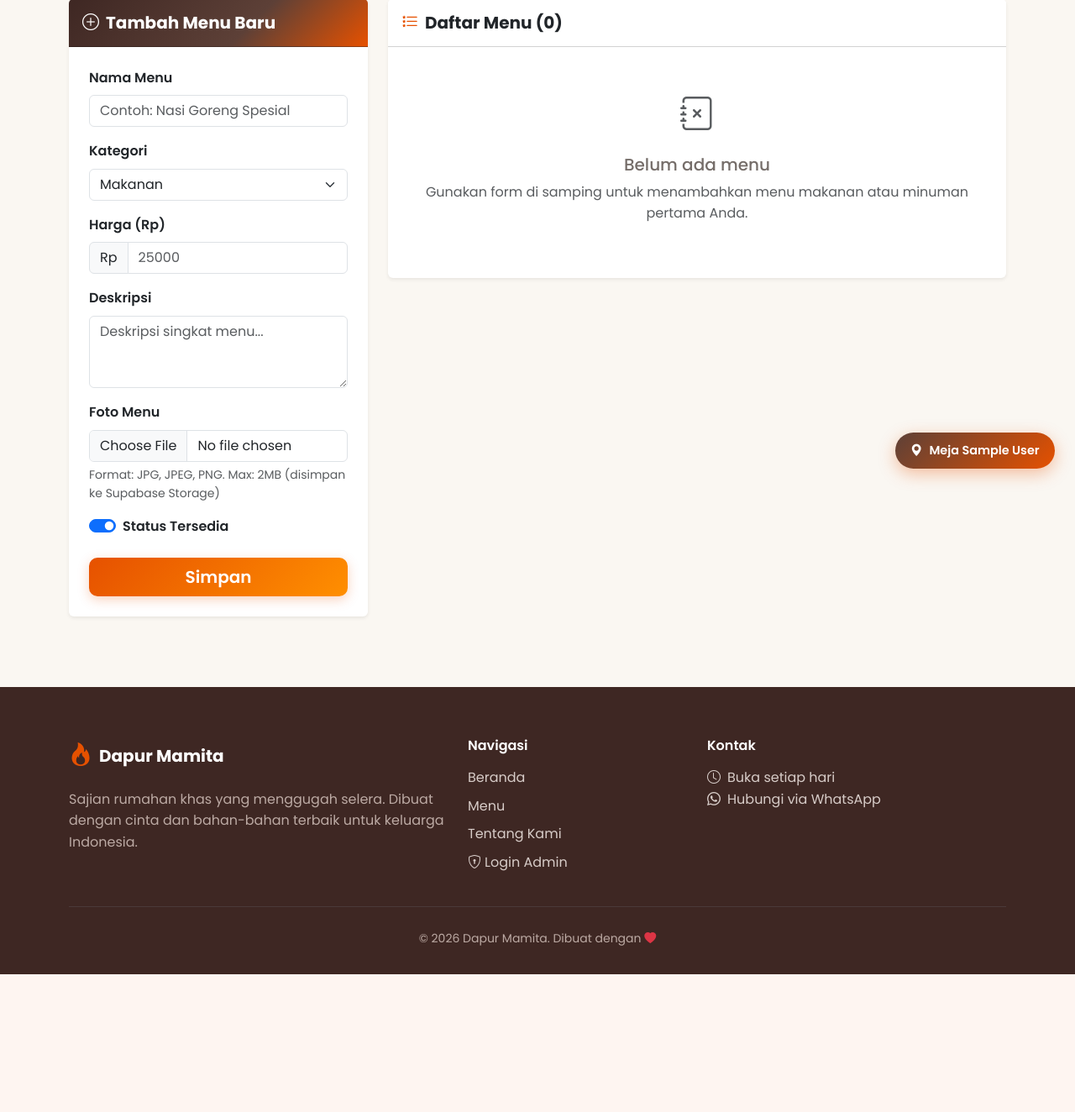
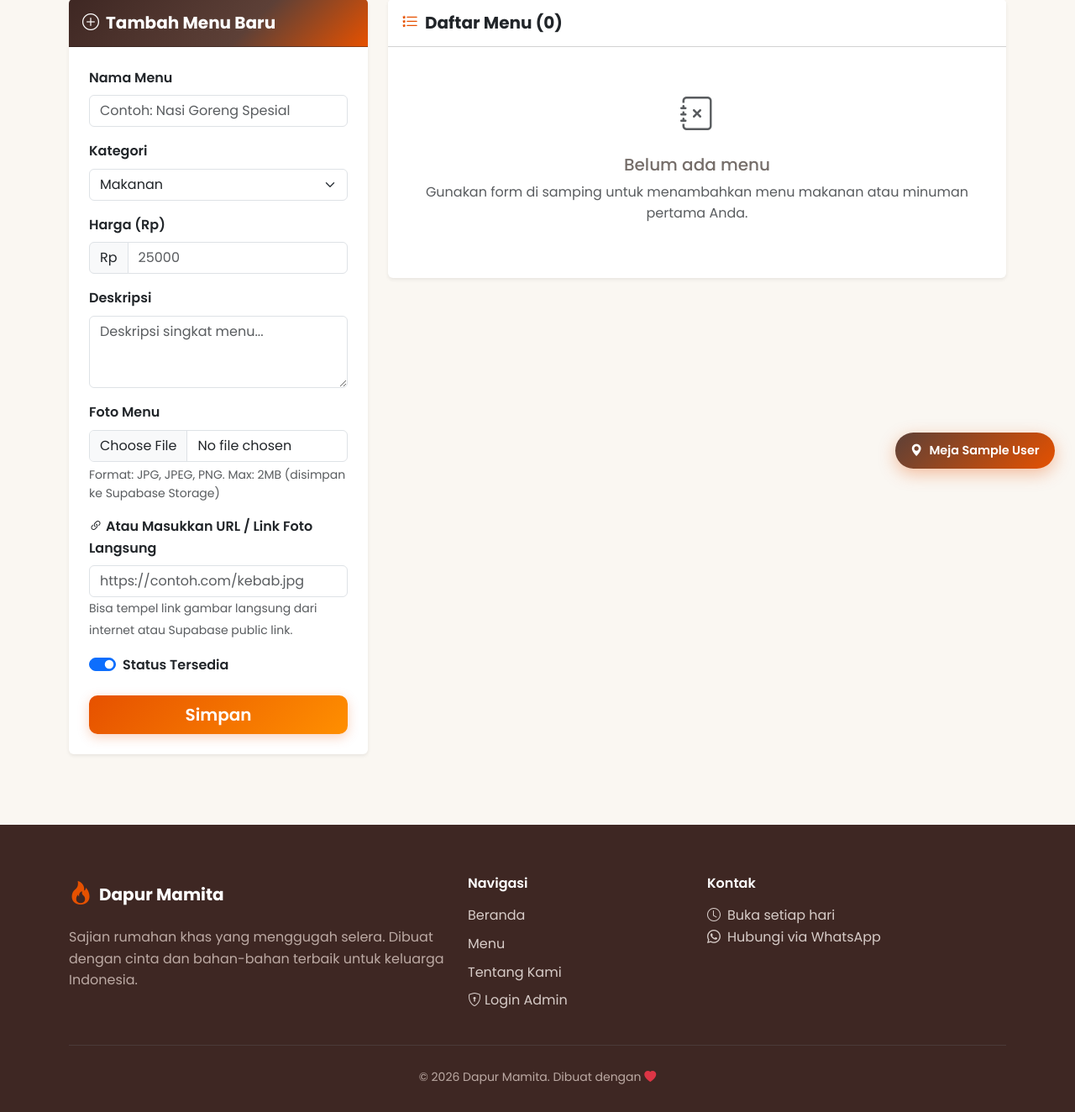
Before and after one commit to rakangstn-sudo/dapur_mamita, a Flask app: page /admin/menu/tambah in a window 1280 px wide. Shown: the part 218-1542 px from the top of the page at 84% size. Before the commit the page ends 1378 px from the top, so only its background shows below. Run offline with Flask 3, Linux system fonts and the light colour scheme; the visitor is signed in with stand-in values (Sample User, id 1); data that the repository does not hold is empty; some libraries are stand-ins or nearby versions.

Commit message:
fix: perbaiki upload foto, tambahkan fallback penyimpanan lokal & opsi URL link, serta update foto kebab

```diff
--- a/app/admin/routes.py
+++ b/app/admin/routes.py
@@ -77,9 +77,12 @@ def menu_tambah() -> Union[Response, str]:
 
     if form.validate_on_submit():
         foto_url = ''
+        upload_err = None
         if form.foto.data:
             filename = StorageService.generate_filename(form.foto.data.filename, prefix='menu')
-            foto_url = StorageService.upload_file(form.foto.data, filename)
+            foto_url, upload_err = StorageService.upload_file_with_status(form.foto.data, filename)
+        elif form.foto_url_input.data and form.foto_url_input.data.strip():
+            foto_url = form.foto_url_input.data.strip()
 
         menu = MenuItem(
             nama=form.nama.data,
@@ -93,6 +96,9 @@ def menu_tambah() -> Union[Response, str]:
         db.session.commit()
 
         flash(f'Menu "{menu.nama}" berhasil ditambahkan!', 'success')
+        if upload_err:
+            flash(f'Peringatan upload foto: {upload_err}', 'warning')
+
         return redirect(url_for('admin.menu_list'))
 
     menu_items = MenuItem.query.order_by(MenuItem.kategori, MenuItem.nama).all()
@@ -113,14 +119,20 @@ def menu_edit(menu_id: int) -> Union[Response, str]:
         menu.kategori = form.kategori.data
         menu.tersedia = form.tersedia.data
 
+        upload_err = None
         if form.foto.data:
             filename = StorageService.generate_filename(form.foto.data.filename, prefix='menu')
-            foto_url = StorageService.upload_file(form.foto.data, filename)
-            if foto_url:
-                menu.foto_url = foto_url
+            uploaded_url, upload_err = StorageService.upload_file_with_status(form.foto.data, filename)
+            if uploaded_url:
+                menu.foto_url = uploaded_url
+        elif form.foto_url_input.data and form.foto_url_input.data.strip():
+            menu.foto_url = form.foto_url_input.data.strip()
 
         db.session.commit()
         flash(f'Menu "{menu.nama}" berhasil diupdate!', 'success')
+        if upload_err:
+            flash(f'Peringatan upload foto: {upload_err}', 'warning')
+
         return redirect(url_for('admin.menu_list'))
 
     menu_items = MenuItem.query.order_by(MenuItem.kategori, MenuItem.nama).all()
@@ -348,14 +360,20 @@ def profil() -> Union[Response, str]:
         profil_data.no_wa = form.no_wa.data or ''
         profil_data.jam_operasional = form.jam_operasional.data or ''
 
+        upload_err = None
         if form.foto.data:
             filename = StorageService.generate_filename(form.foto.data.filename, prefix='profil')
-            foto_url = StorageService.upload_file(form.foto.data, filename)
-            if foto_url:
-                profil_data.foto_url = foto_url
+            uploaded_url, upload_err = StorageService.upload_file_with_status(form.foto.data, filename)
+            if uploaded_url:
+                profil_data.foto_url = uploaded_url
+        elif form.foto_url_input.data and form.foto_url_input.data.strip():
+            profil_data.foto_url = form.foto_url_input.data.strip()
 
         db.session.commit()
         flash('Profil UMKM berhasil diupdate!', 'success')
+        if upload_err:
+            flash(f'Peringatan upload foto: {upload_err}', 'warning')
+
         return redirect(url_for('admin.profil'))
 
     return render_template('admin/profil_form.html', form=form, profil=profil_data)
--- a/app/forms.py
+++ b/app/forms.py
@@ -55,10 +55,14 @@ class MenuForm(FlaskForm):
     )
     tersedia = BooleanField('Tersedia', default=True)
     foto = FileField(
-        'Foto Menu',
+        'Upload File Foto (JPG/PNG)',
         validators=[
             FileAllowed(['jpg', 'jpeg', 'png'], 'Hanya file JPG/PNG yang diizinkan.'),
         ]
+    )
+    foto_url_input = StringField(
+        'Atau Masukkan Link / URL Foto',
+        validators=[Optional(), Length(max=500)]
     )
     submit = SubmitField('Simpan')
 
@@ -111,10 +115,14 @@ class ProfilForm(FlaskForm):
         validators=[Optional(), Length(max=200)]
     )
     foto = FileField(
-        'Foto/Logo UMKM',
+        'Upload Foto/Logo UMKM',
         validators=[
             FileAllowed(['jpg', 'jpeg', 'png'], 'Hanya file JPG/PNG yang diizinkan.'),
         ]
+    )
+    foto_url_input = StringField(
+        'Atau Masukkan Link / URL Foto',
+        validators=[Optional(), Length(max=500)]
     )
     submit = SubmitField('Simpan Profil')
 
--- a/app/templates/admin/menu_form.html
+++ b/app/templates/admin/menu_form.html
@@ -87,6 +87,14 @@
                                     <img src="{{ edit_menu.foto_url }}" alt="Preview" class="rounded border" style="width: 80px; height: 80px; object-fit: cover;">
                                 </div>
                                 {% endif %}
+                            </div>
+
+                            <div class="mb-3">
+                                <label for="foto_url_input" class="form-label fw-semibold">
+                                    <i class="bi bi-link-45deg me-1"></i>Atau Masukkan URL / Link Foto Langsung
+                                </label>
+                                {{ form.foto_url_input(class="form-control", placeholder="https://contoh.com/kebab.jpg") }}
+                                <small class="text-muted">Bisa tempel link gambar langsung dari internet atau Supabase public link.</small>
                             </div>
 
                             <div class="mb-4 form-check form-switch">
--- a/seed.py
+++ b/seed.py
@@ -98,7 +98,7 @@ def seed_database():
                 "harga": 5000,
                 "kategori": "Snack",
                 "tersedia": True,
-                "foto_url": ""
+                "foto_url": "/static/images/menu/kebab.jpg"
             },
             {
                 "nama": "Kebab Jumbo",
@@ -106,7 +106,7 @@ def seed_database():
                 "harga": 10000,
                 "kategori": "Snack",
                 "tersedia": True,
-                "foto_url": ""
+                "foto_url": "/static/images/menu/kebab.jpg"
             },
             {
                 "nama": "Roti Goreng Selai",
```
Also changed, not shown: app/services/storage_service.py (+69 -33 lines), app/templates/admin/profil_form.html (+8 -0 lines), app/static/images/menu/kebab.jpg (added).
